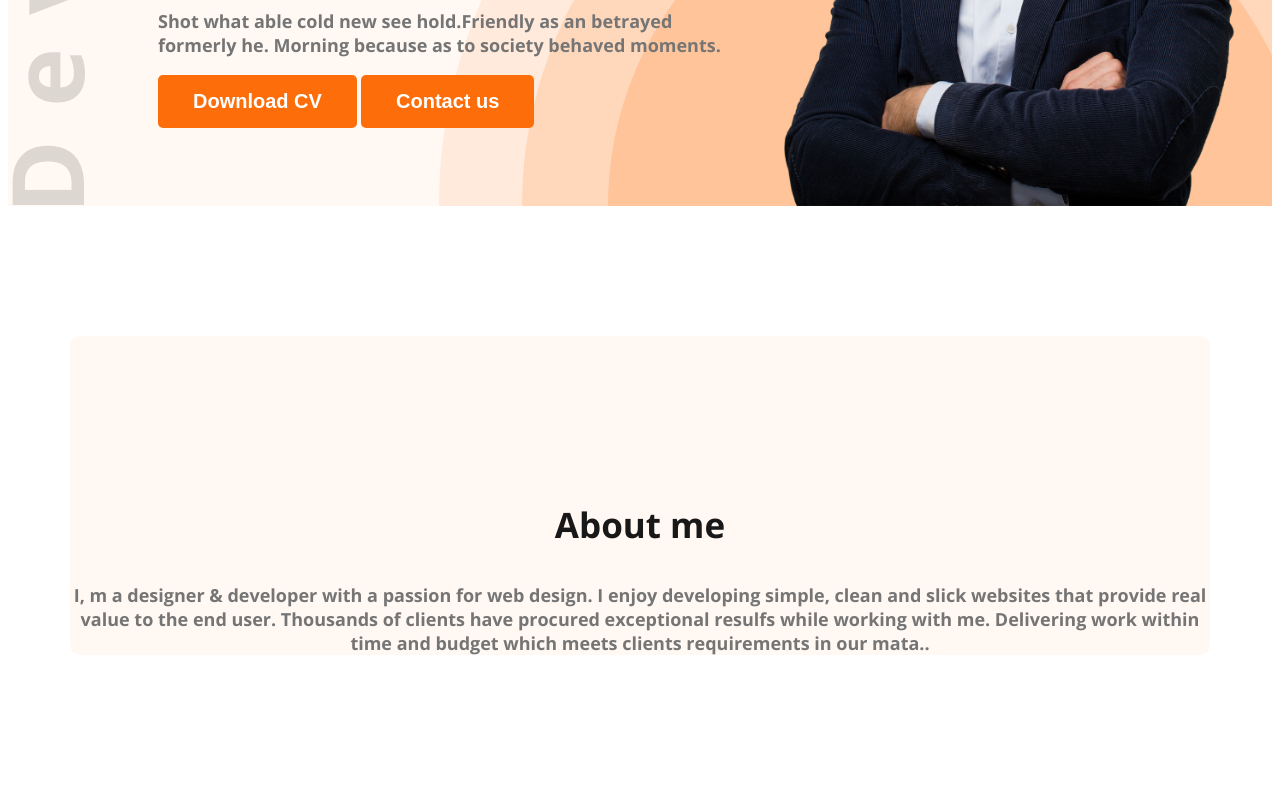
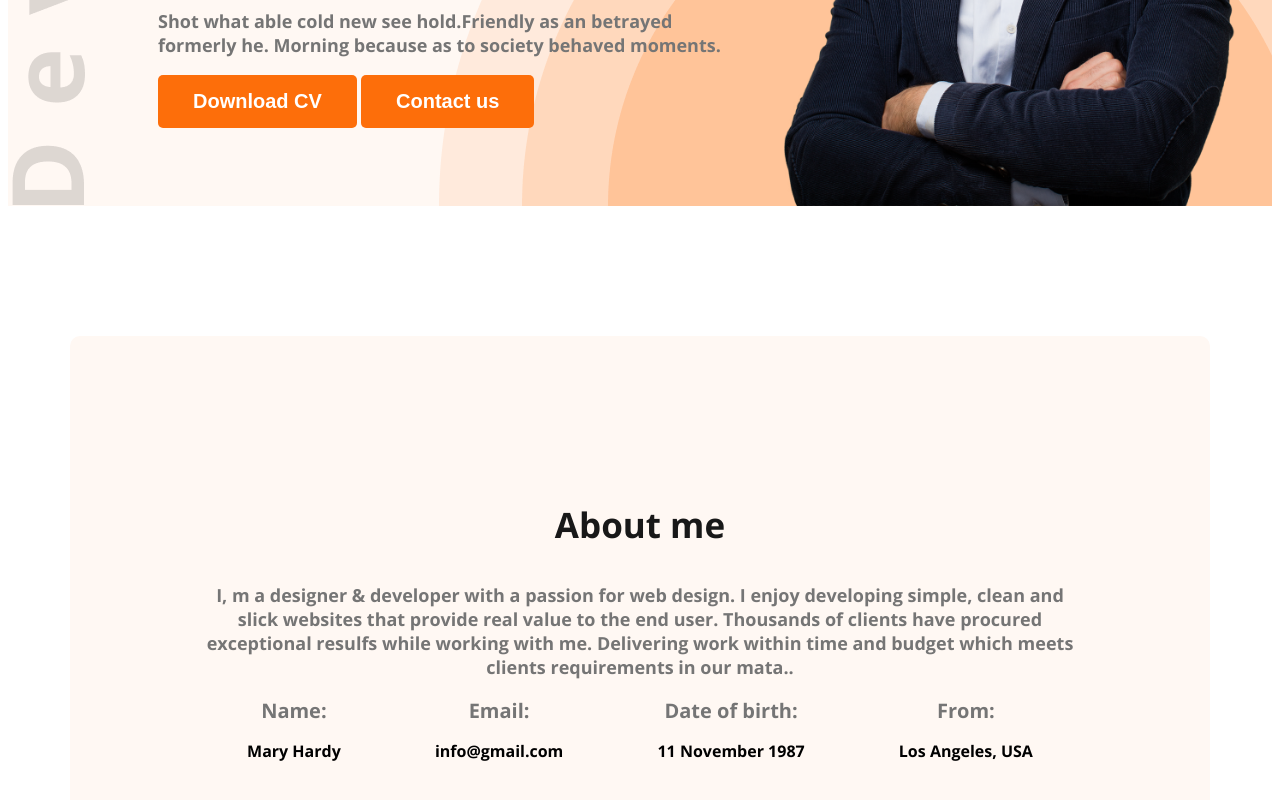
Before and after one commit to rabbi1612/portfolio-mary, a plain HTML site: page index.html in a window 1280 px wide. Shown: the part 562-1362 px from the top of the page. Drawn offline with nearby package versions, Linux system fonts and the light colour scheme.

Commit message:
add about info

```diff
--- a/index.html
+++ b/index.html
@@ -40,6 +40,24 @@
         <section class="about">
             <h3 class="about-tittl">About me</h3>
             <p class="about-text">I, m a designer & developer with a passion for web design. I enjoy developing simple, clean and slick websites that provide real value to the end user. Thousands of clients have procured exceptional resulfs while working with me. Delivering work within time and budget which meets clients requirements in our mata..</p>
+            <div class="about-info-container">
+                <div class="about-info">
+                    <div class="info-tittl">Name:</div>
+                    <p class="info-discrip">Mary Hardy </p>
+                </div>
+                <div class="about-info">
+                    <div class="info-tittl">Email:</div>
+                    <p class="info-discrip">info@gmail.com</p>
+                </div>
+                <div class="about-info">
+                    <div class="info-tittl">Date of birth:</div>
+                    <p class="info-discrip">11 November 1987</p>
+                </div>
+                <div class="about-info">
+                    <div class="info-tittl">From:</div>
+                    <p class="info-discrip">Los Angeles, USA</p>
+                </div>
+            </div>
         </section>
     </main>
     <footer>
--- a/portfolio.css
+++ b/portfolio.css
@@ -1,4 +1,3 @@
-
 /* common shard style */
 
 body {
@@ -93,7 +92,7 @@ nav a {
 
 /* main section */
 .about {
-    padding-top: 130px;
+    padding: 130px;
     border-radius: 10px;
     background: #FFF8F3;
     margin: 130px 0px;
@@ -111,7 +110,24 @@ nav a {
     text-align: center;
     font-size: 18px;
 }
-main{
+
+main {
     max-width: 1140px;
     margin: 0 auto;
 }
+
+.about-info-container {
+    display: flex;
+    justify-content: space-around;
+}
+
+.about-info {
+    text-align: center;
+}
+
+.info-tittl {
+    color: var(--Dark-03, #757575);
+    text-align: center;
+    font-size: 20px;
+    font-weight: 400;
+}
```
